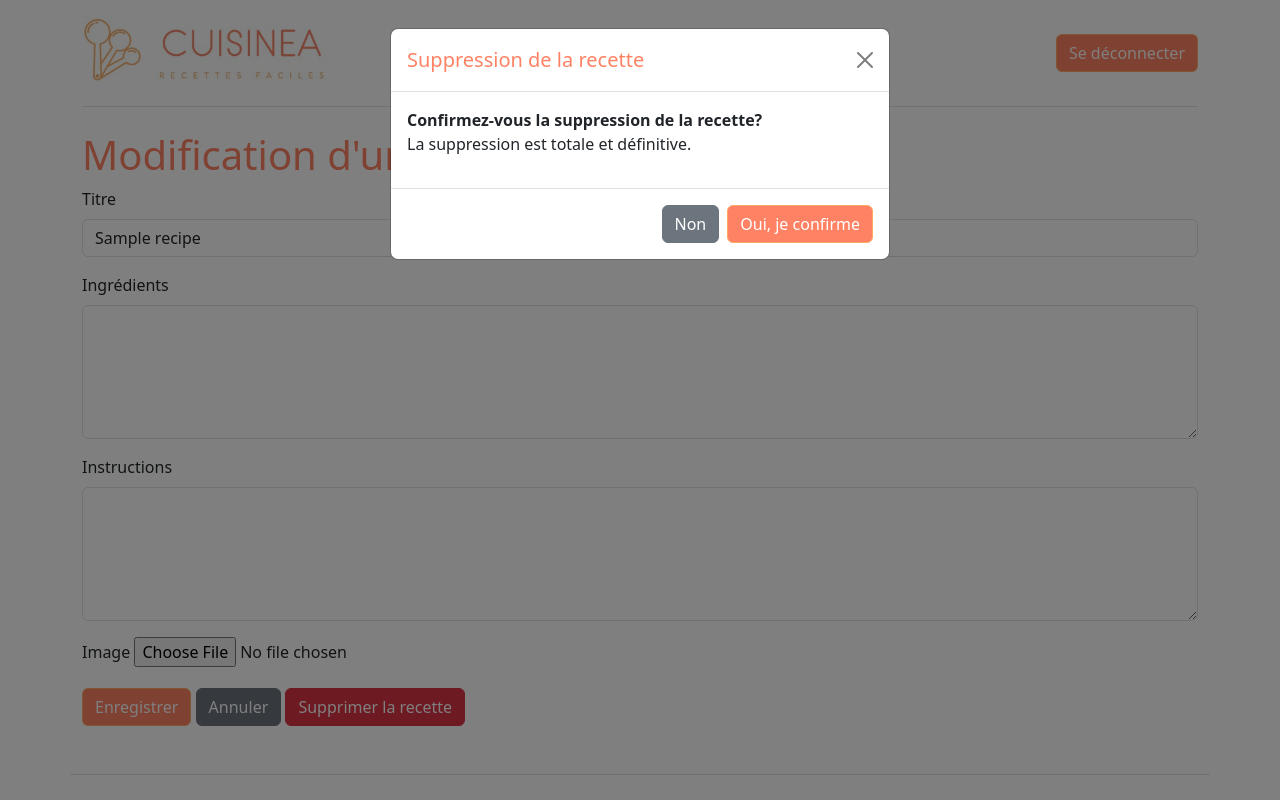
After one commit to MichelBKT/Cuisinea, a PHP site: page /modification_recette.php?id=1 in a window 1280 px wide, after a click on "Supprimer la recette". The commit adds this page. Run offline with PHP 8.4, Linux system fonts and the light colour scheme; the visitor is signed in with stand-in values (Sample User, id 1); tables that the repository leaves empty or names only in its code hold one stand-in row (values such as "Sample post").

Commit message:
travail perso-modif et suppression recettes

```diff
--- a/lib/recipe.php
+++ b/lib/recipe.php
@@ -39,3 +39,39 @@ function saveRecipe(PDO $pdo, int $category, string $title, string $description,
   $query->bindParam(':image', $image, PDO::PARAM_STR);
   return $query->execute();
 }
+
+function GetRecipebyTitle(PDO $pdo, string $title){
+  $query = $pdo->prepare("SELECT * FROM recipes WHERE title = :title");
+  $query->bindParam(':title', $title, PDO::PARAM_STR);
+  $query->execute();
+  return $query->fetch();
+}
+
+function saveModification(PDO $pdo, int $id, string $ingredients, string $instructions){
+  $sql = "UPDATE recipes SET ingredients = :ingredients, instructions = :instructions WHERE recipes.id = :id";
+  $query = $pdo->prepare($sql);
+  $query->bindParam(':id', $id, PDO::PARAM_INT);
+  $query->bindParam(':ingredients', $ingredients, PDO::PARAM_STR);
+  $query->bindParam(':instructions', $instructions, PDO::PARAM_STR);
+  return $query->execute();
+
+}
+function GetIdByTitle(PDO $pdo, string $title){
+  $query = $pdo->prepare("SELECT `id` FROM recipes WHERE `title` = :title");
+  $query->bindParam(':title', $title, PDO::PARAM_STR);
+  $query->execute();
+  return $query->fetch();
+}
+
+function deleteRecipe(PDO $pdo, int $id){
+  $sql = "DELETE FROM recipes WHERE `recipes`.`id` = :id";
+  $query = $pdo->prepare($sql);
+  $query->bindParam(':id', $id, PDO::PARAM_INT);
+  return $query->execute();
+}
+function GetTitlebyId(PDO $pdo, int $id){
+  $query = $pdo->prepare("SELECT `title` FROM recipes WHERE `id` = :id");
+  $query->bindParam(':id', $id, PDO::PARAM_INT);
+  $query->execute();
+  return $query->fetch();
+}
--- /dev/null
+++ b/modification_recette.php
@@ -0,0 +1,120 @@
+<?php
+    require_once('templates/header.php');
+    require_once('lib/recipe.php');
+    require_once('lib/tools.php');
+    require_once('lib/category.php');
+
+if(!isset($_SESSION['user'])){
+    header('location: login.php');
+}
+$id = (int)$_GET['id'];
+$recipe = getRecipeById($pdo, $id)['title'];
+$errors = [];
+$messages = [];
+
+?>
+
+
+
+
+<?php
+if (isset($_POST['saveModification'])) {
+    $fileName = null;
+    //si un fichier est envoyé
+    if (isset($_FILES['file']['tmp_name']) && $_FILES['file']['tmp_name'] != ''){
+        // la méthode getimagesize va retourner false si le fichier n'est pas une image
+        $checkImage = getimagesize($_FILES ['file']['tmp_name']);
+        if($checkImage !== false){
+            //si c'est une image on traite
+            $fileName = uniqid(). '-' .slugify($_FILES ['file']['tmp_name']);
+            //deplacer le fichier uploader vers le dossier de notre choix
+            move_uploaded_file($_FILES['file']['tmp_name'], _RECIPES_IMG_PATH_.$fileName);
+        }else{
+            //sinon on affiche un message d'erreur
+            $errors[] = 'Le fichier n\'est pas une image';
+        }
+    }
+    if (isset($_POST['deleteRecipe']) && ($_POST['ingredients'] != null && $_POST['instructions'] != null)){
+        if (!$errors){
+        $res = saveModification($pdo, $id, $_POST['ingredients'], $_POST['instructions']);
+        $messages[] = 'La recette a bien été modifiée!';
+        } else {
+        $errors[] = 'La recette n\' a pas été modifiée';
+        }
+    } else {
+        $errors[] = 'Merci de compléter le champs vide';
+    }
+}
+
+?>
+<h1>Modification d'une recette</h1>
+
+<form method = "POST" enctype="multipart/form-data">
+<div class="modal fade" id="staticBackdrop" data-bs-backdrop="static" data-bs-keyboard="false" tabindex="-1" aria-labelledby="staticBackdropLabel" aria-hidden="true">
+  <div class="modal-dialog">
+    <div class="modal-content">
+      <div class="modal-header">
+        <h1 class="modal-title fs-5" id="staticBackdropLabel">Suppression de la recette</h1>
+        <button type="button" class="btn-close" data-bs-dismiss="modal" aria-label="Close"></button>
+      </div>
+      <div class="modal-body">
+        <strong>Confirmez-vous la suppression de la recette?</strong>
+        <p>La suppression est totale et définitive.<p>
+      </div>
+      <div class="modal-footer">
+        <button type="submit" class="btn btn-secondary" data-bs-dismiss="modal" name="no">Non
+        <?php
+        if (isset($_POST['no'])) {
+        $errors[] = 'Suppression annulée';}?>
+        </button>
+        <button type="submit" class="btn btn-primary" name="yes">Oui, je confirme
+        <?php
+        if (isset($_POST['yes'])) {
+            deleteRecipe($pdo, $id);
+            $messages[] = 'Recette supprimée avec succès!';}?>
+        </button>
+      </div>
+    </div>
+  </div>
+</div>
+</form>
+<?php
+
+foreach ($messages as $message){ ?>
+    <div class="alert alert-success">
+        <?=$message; ?>
+    </div>
+
+<?php } ?>
+
+<?php foreach ($errors as $error){ ?>
+    <div class="alert alert-danger">
+        <?=$error; ?>
+    </div>
+<?php }
+?>
+
+<form method = "POST" enctype="multipart/form-data">
+    <div class="mb-3">
+        <label for="title" class="form-label">Titre</label>
+        <input type="text" name="title" id="title" class="form-control" value="<?=$recipe;?>">
+    </div>
+    <div class="mb-3">
+        <label for="ingredients" class="form-label ingredients">Ingrédients</label>
+        <textarea name="ingredients" id="ingredients" cols="30" rows="5" class="form-control"></textarea>
+    </div>
+    <div class="mb-3">
+        <label for="instructions" class="form-label instructions">Instructions</label>
+        <textarea name="instructions" id="instructions" cols="30" rows="5" class="form-control"></textarea>
+    </div>
+    <div class="mb-3">
+        <label for="file" class="form-label">Image</label>
+        <input type="file" name="file" id="file">
+    </div>
+    <input type="submit" value="Enregistrer" name="saveModification" class="btn btn-primary">
+    <a href="index.php"class="btn btn-secondary">Annuler</a>
+    <button type="button" class="btn btn-danger" data-bs-toggle="modal" data-bs-target="#staticBackdrop">Supprimer la recette</button>
+</form>
+ <?php
+ require_once('templates/footer.php');
+ ?>
--- a/recette.php
+++ b/recette.php
@@ -17,6 +17,7 @@ if ($recipe){
 
 
 
+
 <div class="row flex-lg-row-reverse align-items-center g-5 py-5">
   <div class="col-10 col-sm-8 col-lg-6">
     <img src="<?= getRecipeImage($recipe['image']); ?>" class="d-block mx-lg-auto img-fluid" alt="<?= $recipe['title']; ?>" width="700" height="500" loading="lazy">
@@ -24,6 +25,8 @@ if ($recipe){
   <div class="col-lg-6">
     <h1 class="display-5 fw-bold lh-1 mb-3"><?= $recipe['title']; ?></h1>
     <p class="lead"><?=$recipe['description'];?></p>
+    <div class="mb-3">
+    <a href="modification_recette.php?id=<?php echo $id?>"class="btn btn-primary">Modifier la recette</a>
   </div>
 </div>
 
```
Also changed, not shown: ajout_modification_recette.php (+30 -10 lines).
